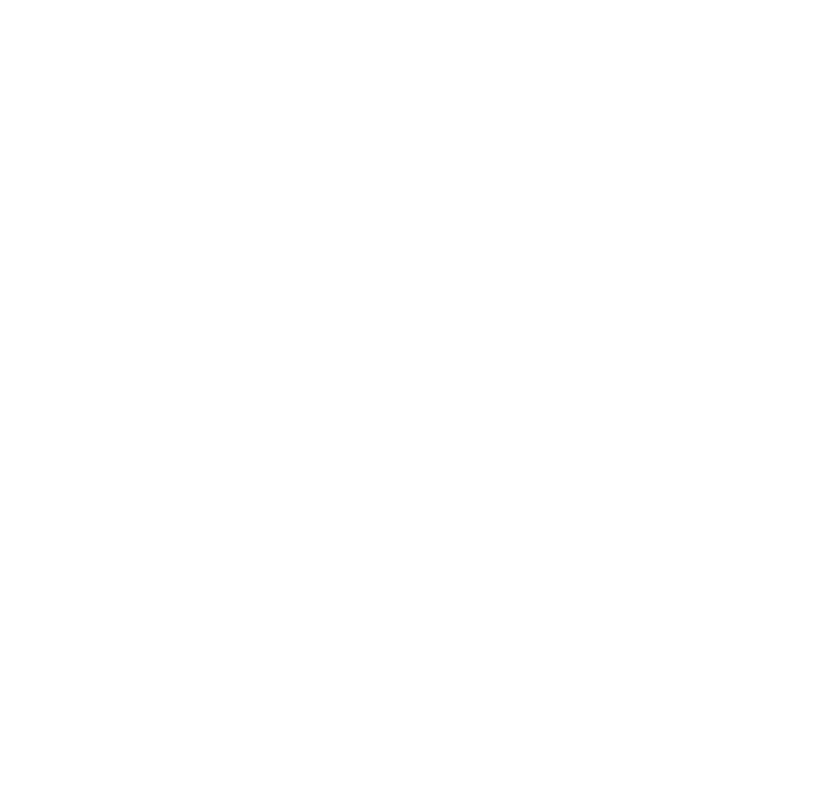
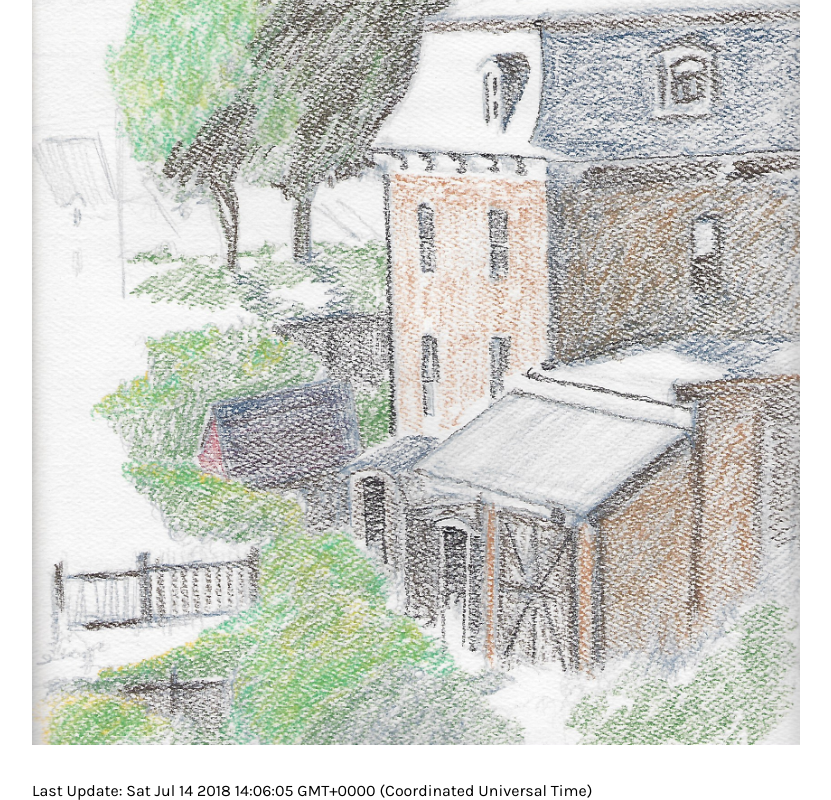
Before and after one commit to timothydempsey/wip, a React (Create React App) app: page / in a window 1280 px wide. Shown: the part 1763-2563 px from the top of the page, without its empty margins (224-1055 px from the left). Before the commit the page ends 1252 px from the top, so only its background shows below. Built offline with nearby package versions, Linux system fonts and the light colour scheme.

Commit message:
New edits, removal of placeholder

```diff
--- a/public/css/ds2015.css
+++ b/public/css/ds2015.css
@@ -71,6 +71,9 @@
     -webkit-hyphens: auto;
     -moz-hyphens: auto;
     hyphens: auto;
+		font-family: 'Karla';
+		margin: 0 auto;
+		max-width:768px;
 }
 
 h1 {
--- a/public/index.html
+++ b/public/index.html
@@ -26,6 +26,7 @@
     @import url('https://fonts.googleapis.com/css?family=Karla|Michroma');
     </style>
     <title>Dempseystudio WIP</title>
+
   </head>
   <body>
     <noscript>
@@ -43,5 +44,11 @@
       To begin the development, run `npm start` or `yarn start`.
       To create a production bundle, use `npm run build` or `yarn build`.
     -->
+    <p id="demo"></p>
+
+    <script>
+    var d = new Date();
+    document.getElementById("demo").innerHTML = "Last Update: " + d;
+    </script>
   </body>
 </html>
--- a/src/App.js
+++ b/src/App.js
@@ -1,6 +1,7 @@
 import React, { Component } from 'react';
 //import logo from './logo.svg';
 import painting from './nyack-life-1-dog.jpg';
+import sketch from './nyack-homes-1-sketch.jpg';
 import './App.css';
 //import Footer from './Footer.js'
 
@@ -15,9 +16,21 @@
         <h1>DEMPSEYSTUDIO</h1>
             <h2 className="tagline">Work(s) In Progress</h2>
         </header>
+        <div>
+        <h3>A Boy and his Dog</h3>
+        <p>
+        This oil-on-canvas is stalled a little longer than I would like.
+        Estimated another 8 - 10 hours and I can call it complete.
+        </p>
+        <img src={painting} className="heroImage" alt="Oil Painting" />
 
-        <img src={painting} className="heroImage" alt="Portrait" />
+        <h3>Rooftops of Nyack (Working Title)</h3>
+        <p>
+        This study is the basis of a larger piece, which may or may not be executed in pastel on paper. I reserve the right to change my mind on the medium. May go with oil or acrylic paint on canvas.
+        </p>
+        <img src={sketch} className="heroImage" alt="Sketch" />
 
+        </div>
 </div>
     );
   }
```
Also changed, not shown: src/gipsy.jpg (deleted).
